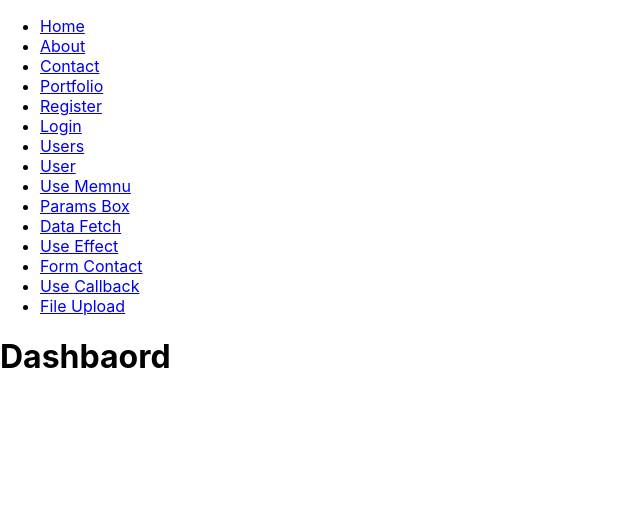
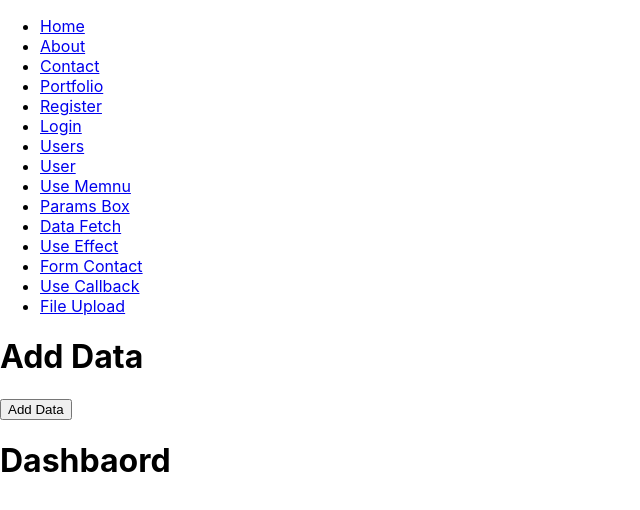
Before and after one commit to haiderabbas110/mern-stack, a React (Create React App) app in the folder Frontend/reactjs/my-app/: page /dashboard in a window 1280 px wide. Shown: the top 510 px of the page, without its empty margins (0-640 px from the left). Built offline with nearby package versions, Linux system fonts and the light colour scheme.

Commit message:
firestore add doc

```diff
--- a/Frontend/reactjs/my-app/src/components/FireBase/Crud/add.jsx
+++ b/Frontend/reactjs/my-app/src/components/FireBase/Crud/add.jsx
@@ -1,5 +1,5 @@
 import { collection, addDoc } from "firebase/firestore";
-import { db } from '../../config/fb-conf';
+import { db } from '../../../config/fb-conf';
 
 let Add = () => {
     let addDataIntoDB = async () => {
@@ -16,6 +16,11 @@ let Add = () => {
 
     }
 
-    addDataIntoDB();
+    return (
+        <>
+            <h1>Add Data</h1>
+            <button onClick={addDataIntoDB}>Add Data</button>
+        </>
+    )
 }
 export default Add
--- a/Frontend/reactjs/my-app/src/pages/Dashboard.jsx
+++ b/Frontend/reactjs/my-app/src/pages/Dashboard.jsx
@@ -1,7 +1,15 @@
 import Dashbaord from '../components/FireBase/Auth/Dashbaord'
-let DashbaordPage  = () =>{
-    return(
-        <Dashbaord />
+import Add from '../components/FireBase/Crud/add'
+let DashbaordPage = () => {
+
+    return (
+        <>
+            <div>
+                <Add />
+            </div>
+
+            <Dashbaord />
+        </>
     )
 }
 export default DashbaordPage;
```
